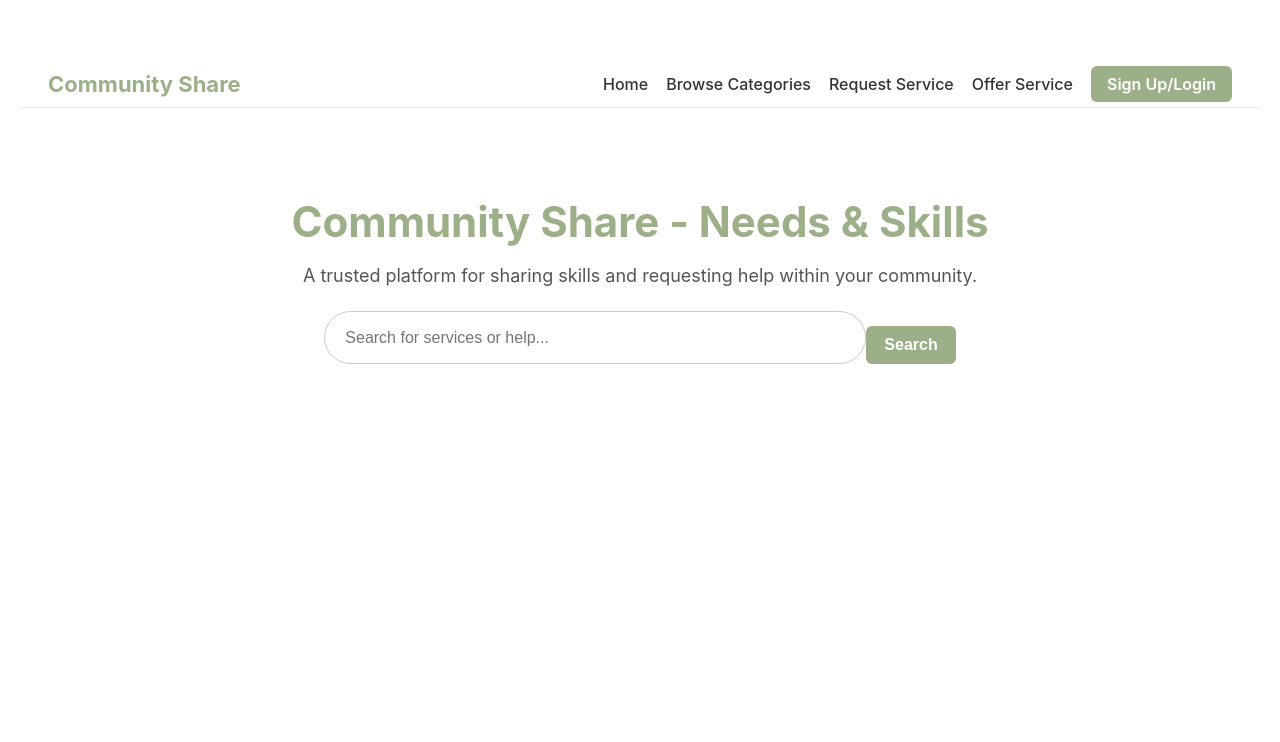
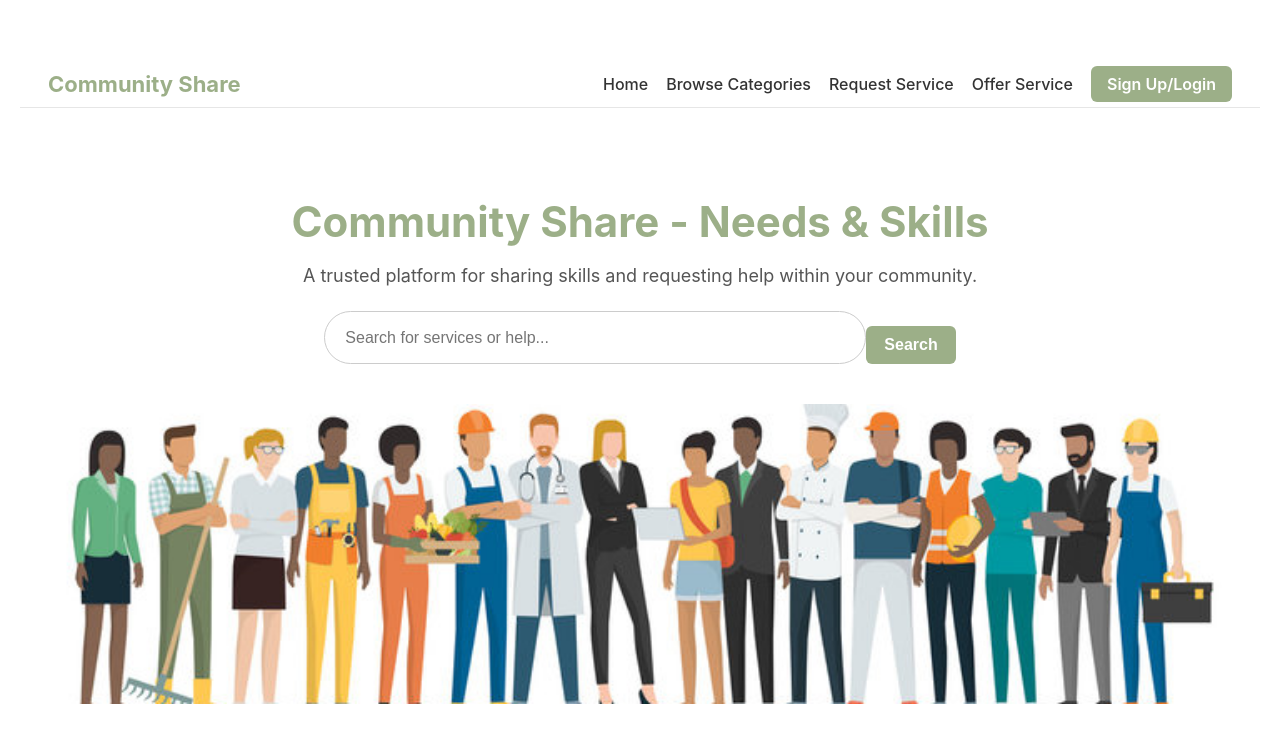
Before and after one commit to JasonGM01/comm-share, a React (Create React App) app in the folder client/: page / in a window 1280 px wide. Shown: the top 742 px of the page. Built offline with nearby package versions, Linux system fonts and the light colour scheme; no server answers.

Commit message:
added bottom image to home page

```diff
--- a/client/src/App.css
+++ b/client/src/App.css
@@ -103,3 +103,11 @@ button {
 .search-button:hover {
    filter: brightness(0.95);
 }
+
+.bottom-image {
+  width: 100%;
+  max-height: 300px;
+  object-fit: cover;
+  margin-top: 40px;
+  display: block;
+}
--- a/client/src/components/home.js
+++ b/client/src/components/home.js
@@ -1,4 +1,6 @@
 import React from 'react';
+
+import bottomImage from '../assets/all jobs.jpg';
 
 function Home({data}){
     return (
@@ -16,7 +18,18 @@ function Home({data}){
         <button className="search-button">Search</button>
       </div>
 
+       {/* Bottom image goes here */}
+      <img
+        src={bottomImage}
+        alt="All Jobs"
+        className="bottom-image"
+      />
+
+
+
       </header>
+
+
     );
 }
 
```
Also changed, not shown: client/src/assets/all jobs.jpg (added).
